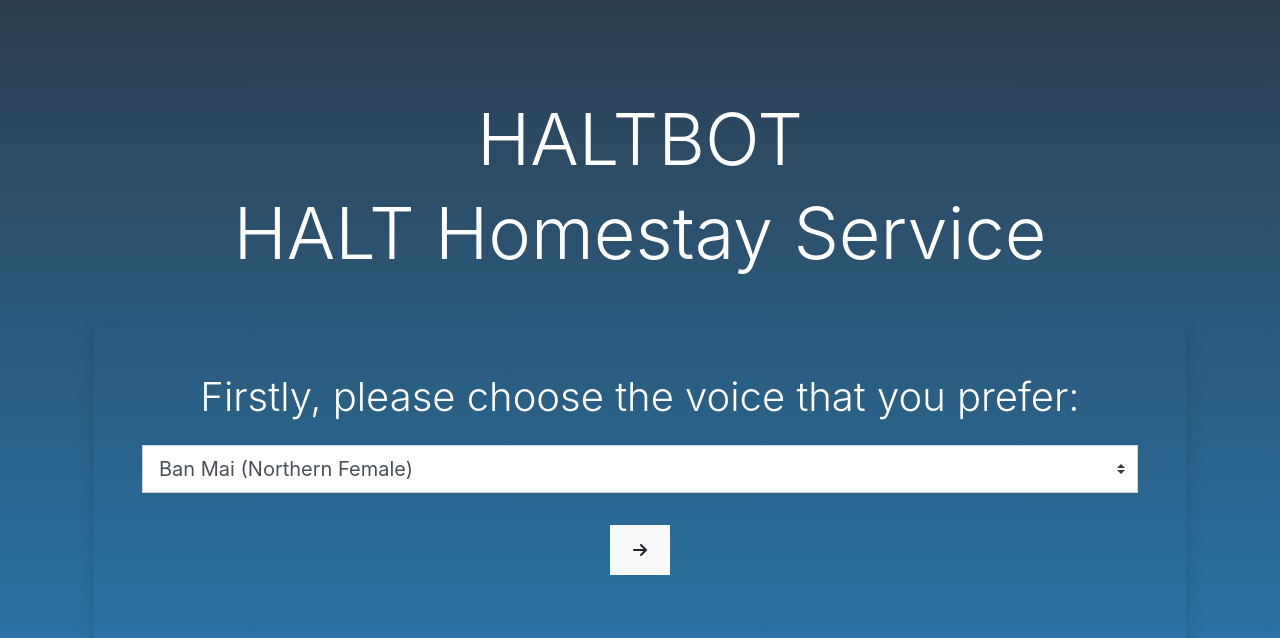
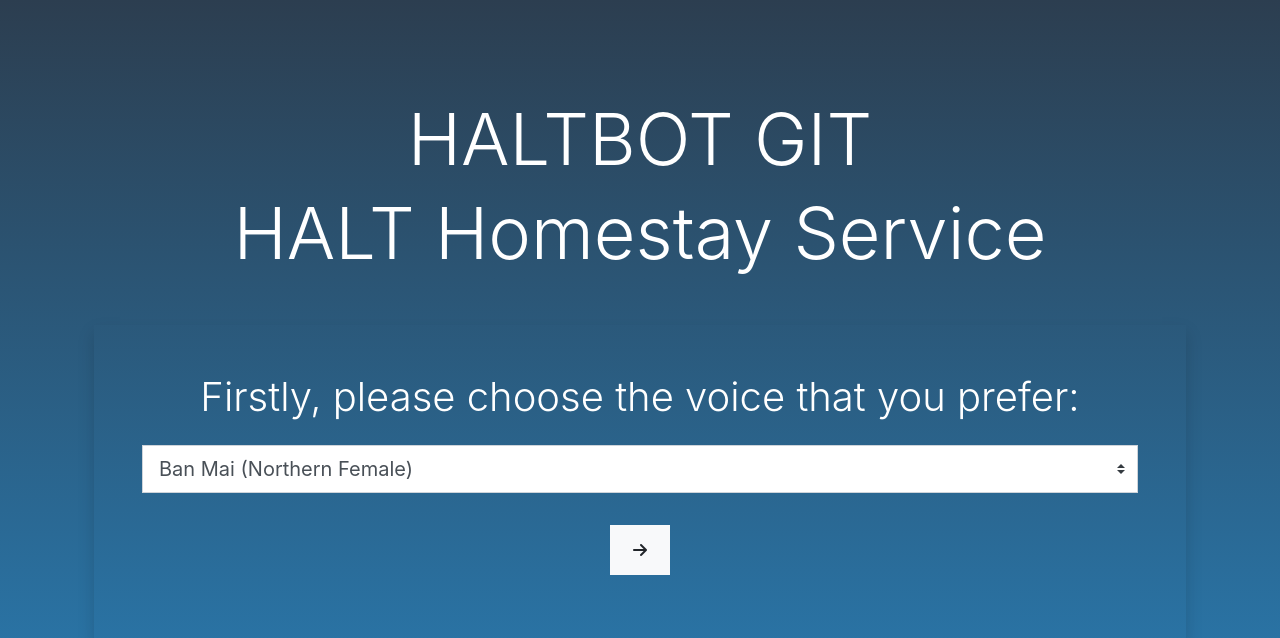
Before and after one commit to longnd1003/nwc202, a PHP site: page / in a window 1280 px wide. Shown: the top 638 px of the page. Run offline with PHP 8.4, Linux system fonts and the light colour scheme; some libraries are stand-ins or nearby versions.

Commit message:
Test git command

```diff
--- a/index.php
+++ b/index.php
@@ -12,7 +12,7 @@
 <body>
     <div class="container py-5 px-4">
         <header class="text-center my-5">
-            <h1 class="display-3 text-white">HALTBOT</h1>
+            <h1 class="display-3 text-white">HALTBOT GIT</h1>
 			<h1 class="display-3 text-white">HALT Homestay Service</h1>
         </header>
         <div class="overflow-hidden shadow text-center">
```
